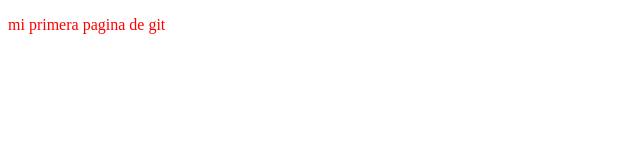
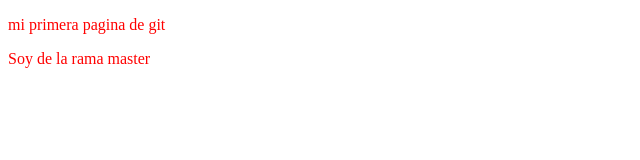
Before and after one commit to ivanGs81/practica_programacion_ivan, a plain HTML site: page cajero_banco/index.html in a window 1280 px wide. Shown: the whole page, without its empty margins (0-640 px from the left). Drawn offline with Linux system fonts and the light colour scheme.

Commit message:
Agregar linea de codigo en el  index.html

```diff
--- a/cajero_banco/index.html
+++ b/cajero_banco/index.html
@@ -9,6 +9,7 @@
 </head>
 <body>
    <p>mi primera pagina de git</p>
+   <p>Soy de la rama master</p>
    <script src="main.js"></script>
 </body>
 </html>
```
